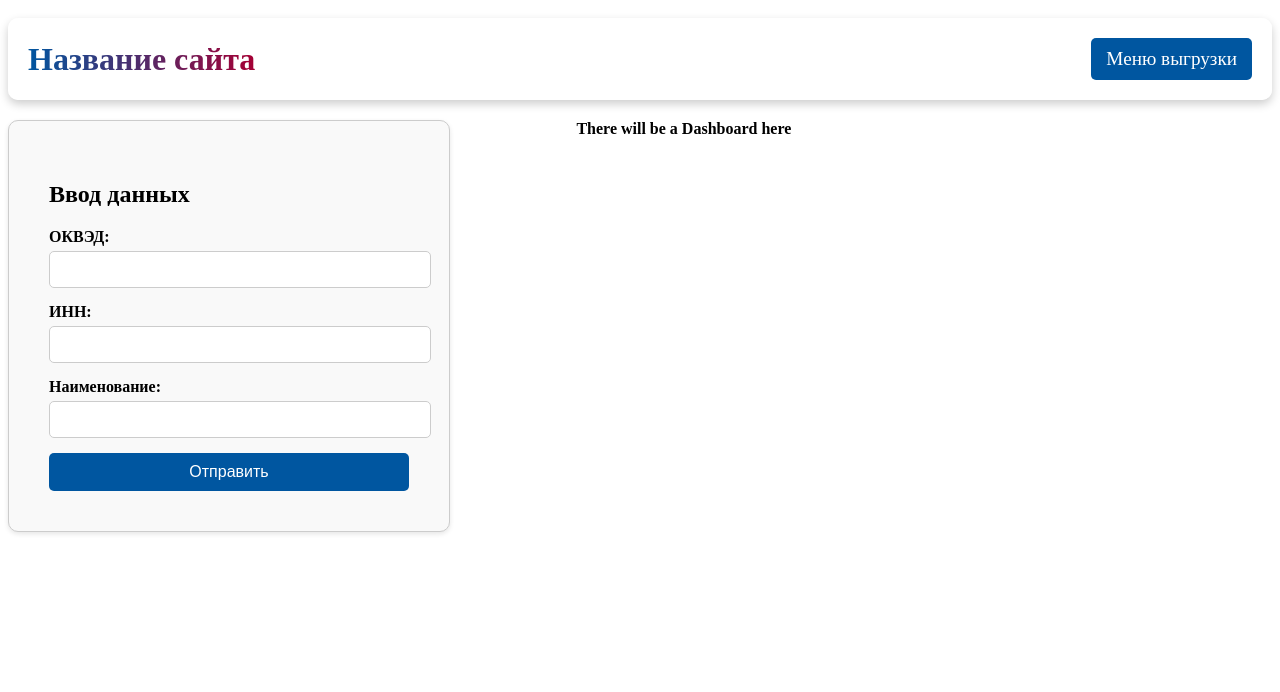
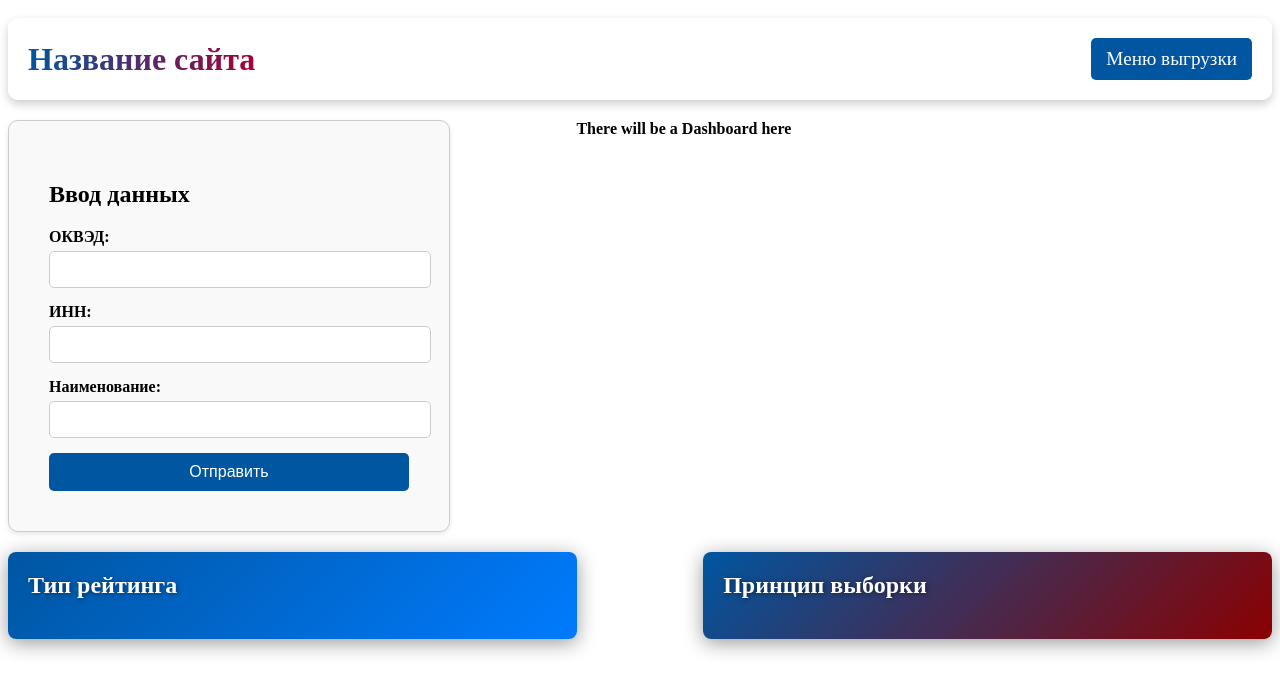
Before and after one commit to yermaka-a/analysis-of-business-development-potential, a Vue app: page / in a window 1280 px wide. Shown: the top 692 px of the page. Built offline with nearby package versions, Linux system fonts and the light colour scheme.

Commit message:
update HomePage

```diff
--- a/src/pages/HomePage/HomePage.vue
+++ b/src/pages/HomePage/HomePage.vue
@@ -2,6 +2,8 @@
 <script setup lang="ts">
 import MainDashboard from '../../components/MainDashboard/MainDashboard.vue';
 import MainInputForm from '../../components/MainInputForm';
+import MainRatingTypes from "@components/RatingTypes"
+import MainSamplingPrinciple from "@components/SamplingPrinciple"
 </script>
 
 <template>
@@ -9,6 +11,10 @@ import MainInputForm from '../../components/MainInputForm';
     <div class="main-container">
     <MainInputForm/>
     <MainDashboard/>
+  </div>
+  <div class="config-container">
+    <MainRatingTypes/>
+    <MainSamplingPrinciple/>
   </div>
   </main>
 </template>
@@ -19,5 +25,11 @@ import MainInputForm from '../../components/MainInputForm';
       display: grid;
       grid-template-columns: 1fr 2fr;
       grid-gap: 10%;
+      margin-bottom: 20px;
+    }
+    .config-container{
+      display: grid;
+      grid-template-columns: 1fr 1fr;
+      grid-gap: 10%;
     }
 </style>
```
